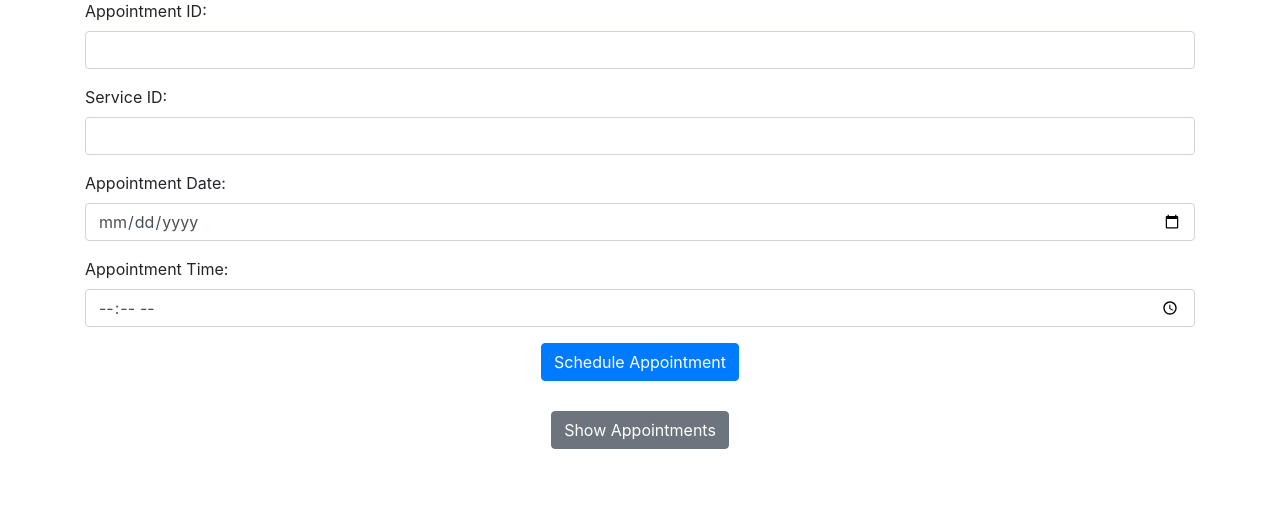
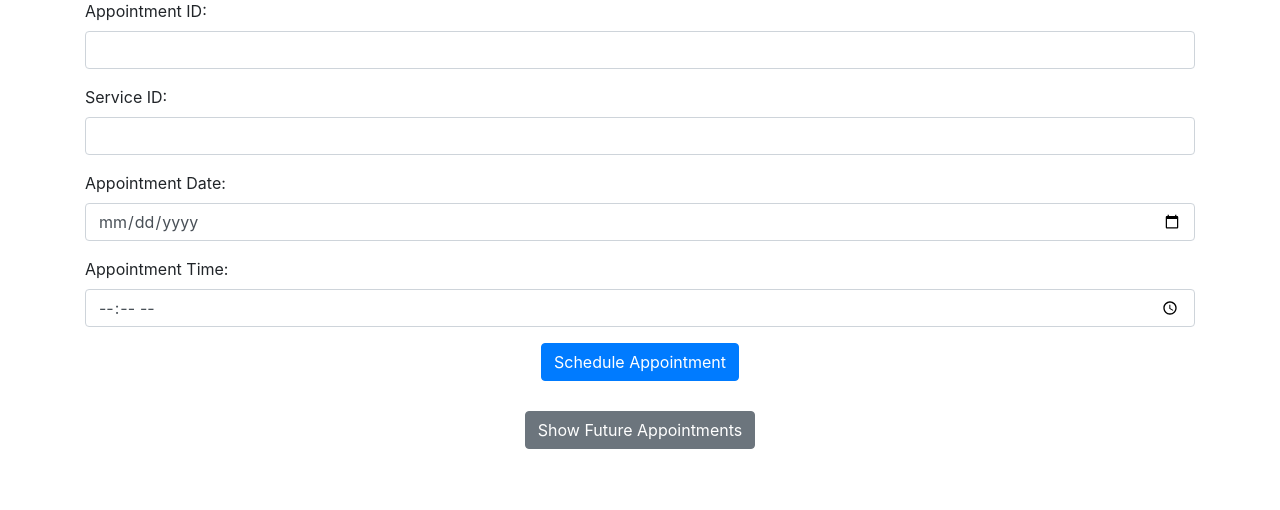
Before and after one commit to gBenninghoff/CustomerDatabase, a Flask app: page /appointment in a window 1280 px wide. Shown: the part 113-623 px from the top of the page. Run offline with Flask 3, Linux system fonts and the light colour scheme; a user stored in the database is signed in; data that the repository does not hold is empty; some libraries are stand-ins or nearby versions.

Commit message:
Change to Future Appointments

```diff
--- a/website/templates/appointment.html
+++ b/website/templates/appointment.html
@@ -36,7 +36,7 @@ Appointment Form
 
 <!-- Appointments Display Button and Table -->
 <div align="center" style="margin-top: 30px;">
-    <button id="showAppointmentsBtn" class="btn btn-secondary">Show Appointments</button>
+    <button id="showAppointmentsBtn" class="btn btn-secondary">Show Future Appointments</button>
 </div>
 
 <table id="appointmentsTable" class="table table-striped" style="display: none;">
```
